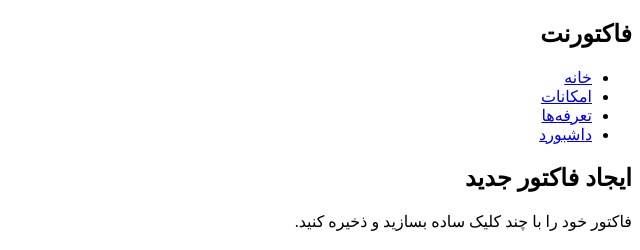
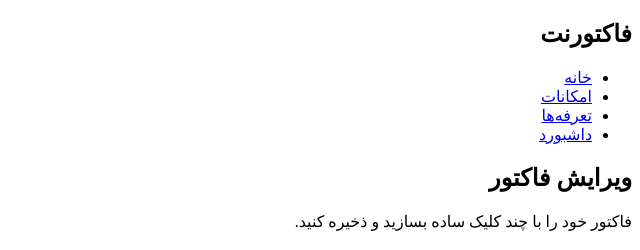
Before and after one commit to radman1007/FactorNet, a Django app: page /invoice/edit/3/ in a window 1280 px wide. Shown: the top 250 px of the page, without its empty margins (640-1280 px from the left). Run offline with Django 5.2, Linux system fonts and the light colour scheme; a user stored in the database is signed in; data comes from the database, SQL or seed files in the repository; both versions use the stored data as it was after the commit; parts of the project's set-up code (start-up, migrations or seed data) failed here and were passed over; some libraries are stand-ins or nearby versions.

Commit message:
add if and else for title if invoice create page

```diff
--- a/invoices/templates/invoice_create.html
+++ b/invoices/templates/invoice_create.html
@@ -10,7 +10,11 @@
 {% endblock js %}
 {% block header %}
 <div class="hero-content">
+  {% if not invoice %}
     <h2>ایجاد فاکتور جدید</h2>
+  {% else %}
+    <h2>ویرایش فاکتور</h2>
+  {% endif %}
     <p>فاکتور خود را با چند کلیک ساده بسازید و ذخیره کنید.</p>
 </div>
 {% endblock header %}
```
Also changed, not shown: db.sqlite3.
